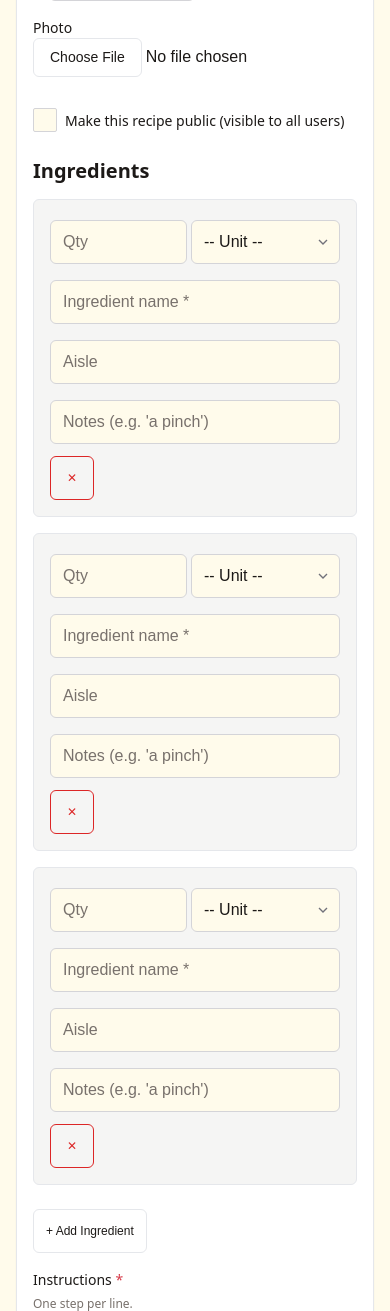
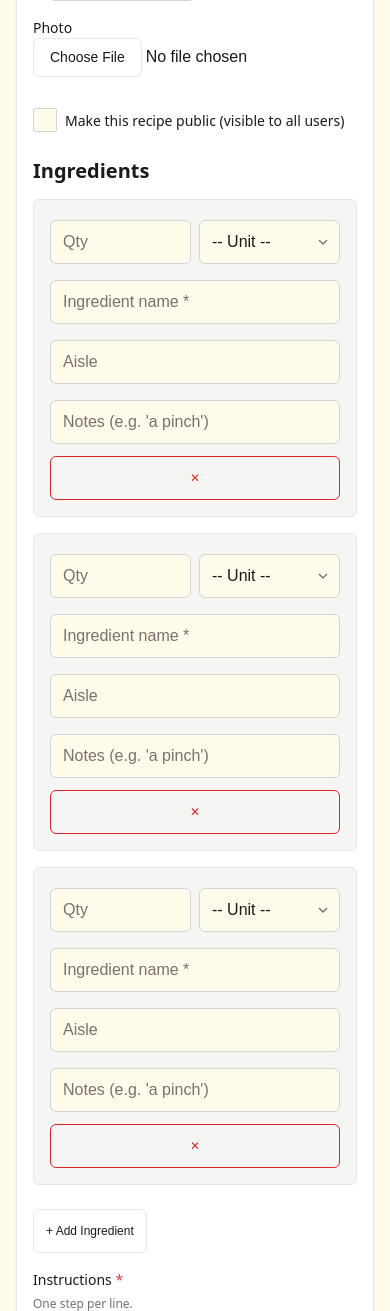
Before and after one commit to chrys/recipebox, a Django app: page /recipes/new/ in a window 390 px wide. Shown: the part 1090-2401 px from the top of the page. Run offline with Django 5.2, Linux system fonts and the light colour scheme; data comes from the database, SQL or seed files in the repository.

Commit message:
mobile issue with ingredients

```diff
--- a/static/css/theme.css
+++ b/static/css/theme.css
@@ -237,7 +237,8 @@
 
 @media (max-width: 600px) {
   .ingredient-row {
-    flex-direction: column;
+    display: grid;
+    grid-template-columns: minmax(0, 1fr);
     padding: var(--space-4);
     background: var(--muted);
     border-radius: var(--radius-medium);
@@ -256,10 +257,29 @@
     flex: none !important;
   }
 
-  /* Specific fix for inputs inside flex groups on mobile */
+  .ing-qty-group {
+    display: grid;
+    grid-template-columns: minmax(0, 1fr) minmax(0, 1fr);
+    gap: var(--space-2);
+    align-items: stretch;
+  }
+
   .ing-qty-group input,
-  .ing-qty-group select {
-    flex: 1 !important;
+  .ing-qty-group select,
+  .ing-name,
+  .ing-aisle,
+  .ing-notes,
+  .ingredient-row > .remove-ingredient {
+    width: 100% !important;
+    min-width: 0 !important;
+  }
+
+  .ingredient-row > .remove-ingredient {
+    justify-self: stretch;
+  }
+
+  .ingredient-row > input[type="hidden"] {
+    display: none;
   }
 
   [role="tablist"] {
```
